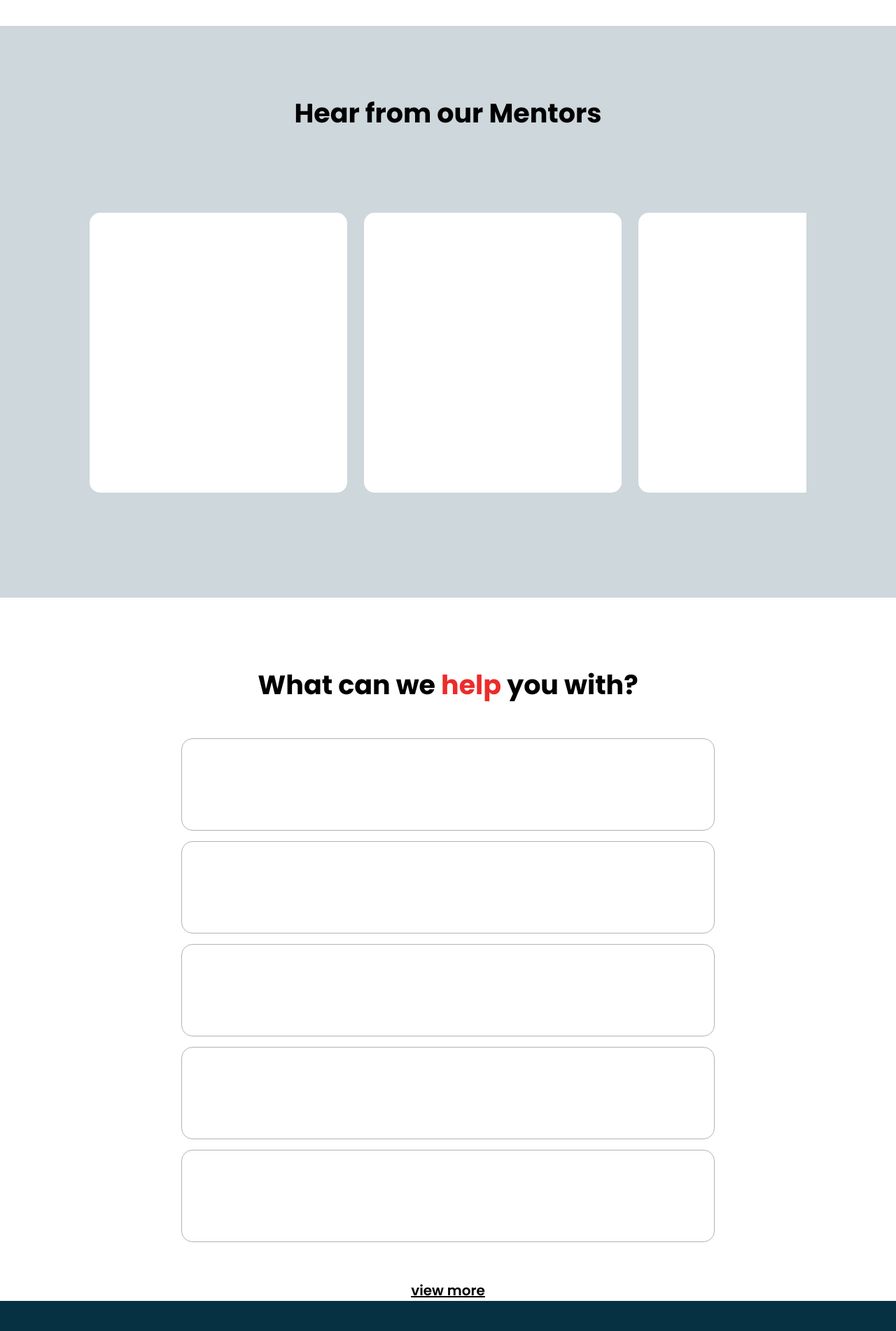
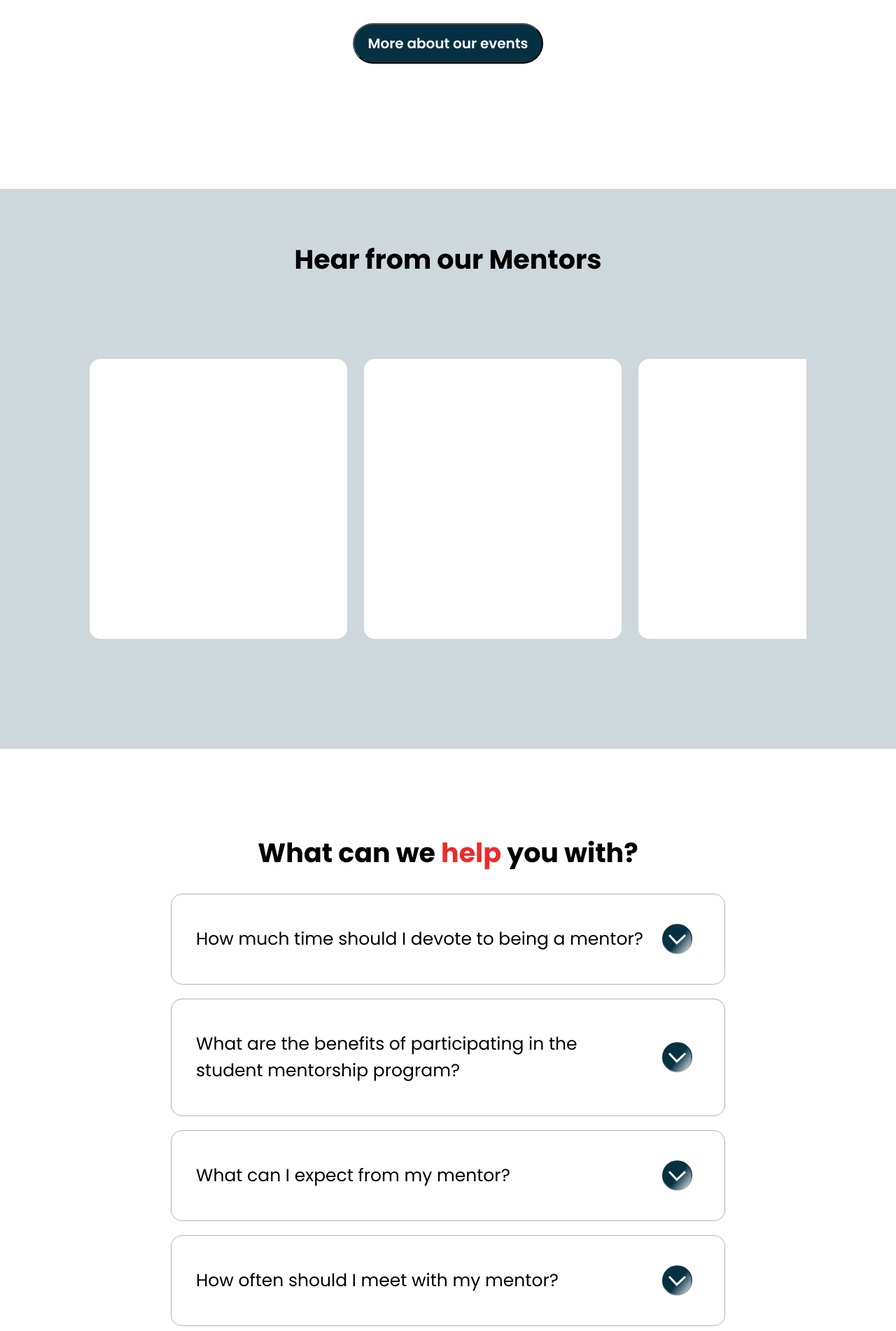
Before and after one commit to Student-Mentorship-Programme/smp-main, a Next.js app: page / in a window 1280 px wide. Shown: the part 1340-3242 px from the top of the page at 70% size. Built offline with nearby package versions, Linux system fonts and the light colour scheme.

Commit message:
QnA Added + HomePage CSS Fixes

```diff
--- a/package.json
+++ b/package.json
@@ -9,6 +9,10 @@
     "lint": "next lint"
   },
   "dependencies": {
+    "@emotion/react": "^11.11.4",
+    "@emotion/styled": "^11.11.0",
+    "@mui/icons-material": "^5.15.11",
+    "@mui/material": "^5.15.11",
     "next": "14.0.1",
     "react": "^18",
     "react-dom": "^18"
--- a/src/_components/pages/Home/Card/QnACards/Card.jsx
+++ b/src/_components/pages/Home/Card/QnACards/Card.jsx
@@ -1,12 +1,33 @@
-import React from 'react'
+import React, { useState } from 'react'
 import styles from './Card.module.css';
+import dropIcon from '@/images/pages/home/drop-down.svg'
+import ArrowUpwardIcon from '@mui/icons-material/ArrowUpward';
+import Image from 'next/image';
 
-const Card = () => {
+const Card = ({ question, answer }) => {
+    const [isOpen, setIsOpen] = useState(false);
+
+    const toggleCard = () => {
+        setIsOpen(!isOpen);
+    };
+
     return (
         <div className={styles.card_container}>
-
+            <div className={`${styles.card_container_text_area} ${isOpen ? styles.opened : styles.closed}`}>
+                <div>
+                    {question}
+                </div>
+                {isOpen && (
+                    <div className={styles.answer_container}>
+                        {answer}
+                    </div>
+                )}
+            </div>
+            <div className={styles.card_container_drop_down} onClick={toggleCard}>
+                <Image src={isOpen ? "" : dropIcon} alt={isOpen ? "Drop-up" : "Drop-down"} />
+            </div>
         </div>
-    )
+    );
 }
 
 export default Card
--- a/src/_components/pages/Home/Card/QnACards/Card.module.css
+++ b/src/_components/pages/Home/Card/QnACards/Card.module.css
@@ -1,6 +1,40 @@
 .card_container {
-    height: 130px;
+    height: auto;
     width: 760px;
     border-radius: 16px;
     border: 1px solid rgb(0, 0, 0, 0.3);
+    margin: 10px 0;
+    display: flex;
+    justify-content: flex-start;
+    align-items: stretch;
+    padding: 35px 15px;
+    transition: height 0.5s ease-in-out;
 }
+
+.card_container_text_area {
+    display: flex;
+    align-items: center;
+    width: 85%;
+    font-size: 25px;
+    padding: 0 20px;
+    margin: 10px 0;
+}
+
+.card_container_text_area.opened {
+    flex-direction: column;
+    align-items: flex-start;
+}
+
+.answer_container {
+    background-color: #ced7db;
+    border-radius: 16px;
+    margin: 20px 0px 0px 0px;
+    padding: 15px;
+    transform: translateX(-5px);
+}
+
+.card_container_drop_down {
+    display: flex;
+    align-items: center;
+    cursor: pointer;
+}
--- a/src/_components/pages/Home/Home.jsx
+++ b/src/_components/pages/Home/Home.jsx
@@ -6,6 +6,38 @@ import EventsCard from "@pages/Home/Card/EventCards/Card";
 import QnACard from "@pages/Home/Card/QnACards/Card"
 import MentorCard from "@pages/Home/Card/MentorCards/Card"
 import vectorImage from '@/images/vector-image.svg'
+
+const mentorQuotes = [
+    {
+        mentor: "",
+        quote: "",
+        branch: "",
+        year: ""
+    }
+]
+
+const questionAnswers = [
+    {
+        question: "How much time should I devote to being a mentor?",
+        answer: "The amount of time you devote to being a mentor can vary based on your availability and the needs of your mentees. Generally, mentors are expected to commit to regular meetings with their mentees, typically ranging from one to two hours per meeting, as well as additional time for communication and support as needed"
+    },
+    {
+        question: "What are the benefits of participating in the student mentorship program?",
+        answer: "Participation in the student mentorship program offers numerous benefits, including personal and professional growth, networking opportunities, access to valuable resources and support, enhanced communication and leadership skills, and a sense of community and belonging"
+    },
+    {
+        question: "What can I expect from my mentor?",
+        answer: "You can expect your mentor to provide guidance, advice, and support tailored to your needs. Mentors are there to help you set goals, overcome challenges, and make the most of your university experience"
+    },
+    {
+        question: "How often should I meet with my mentor?",
+        answer: "The frequency of mentor-mentee meetings can vary depending on your needs and availability. Typically, mentors and mentees meet regularly, such as once a week or biweekly, to maintain consistent communication and progress towards goals"
+    },
+    {
+        question: "What topics can I discuss with my mentor?",
+        answer: "You can discuss a wide range of topics with your mentor, including academic challenges, career exploration, time management, study skills, extracurricular involvement, personal development, and any other concerns or interests you may have"
+    }
+]
 
 const Index = () => {
     return (
@@ -78,7 +110,7 @@ const Index = () => {
                     <div className={styles.main_fourth_container_content_cards}>
                         {
                             Array.from(Array(5)).map((_,index)=>{
-                                return <QnACard/>
+                                return <QnACard question={questionAnswers[index].question} answer={questionAnswers[index].answer}/>
                             })
                         }
                     </div>
--- a/src/_components/pages/Home/Home.module.css
+++ b/src/_components/pages/Home/Home.module.css
@@ -1,9 +1,7 @@
 /* Main Body */
 .main {
-    /* height: 3301px; */
-    /* width: 1440px; */
-    /* width: 100vw; */
     background-color: #ffffff;
+    padding: 10px 0px;
   }
   /* First Section */
 
@@ -11,16 +9,12 @@
     display: flex;
     justify-content: center;
     align-items: center;
-    height: 656px;
-    width: 100%;
-    /* width: 1440px; */
+    height: 100vh;
   }
 
   .main_first_container_content {
     display: flex;
     justify-content: center;
-    height: 464px;
-    /* width: 1152px; */
     width: 80%;
   }
 
@@ -28,17 +22,12 @@
     display: flex;
     flex-direction: column;
     justify-content: space-evenly;
-    height: 464px;
-    /* width: 528px; */
-    width: 45%;
+    width: 47.5%;
   }
 
   .main_first_container_content_title_area_heading {
     display: flex;
     align-items: flex-start;
-    height: 144px;
-    /* width: 528px; */
-    width: 100%;
     font-size: 48px;
     font-weight: 700;
     color: rgb(0, 0, 0, 1);
@@ -46,9 +35,6 @@
   }
 
   .main_first_container_content_title_area_description {
-    height: 210px;
-    /* width: 528px; */
-    width: 36.66vw;
     font-size: 20px;
     font-weight: 400;
     margin-bottom: 24px;
@@ -79,23 +65,18 @@
     display: flex;
     justify-content: center;
     align-items: flex-start;
-    height: 721px;
-    /* width: 1440px; */
+    height: 100vh;
   }
 
-  .main_second_container_content {
+  /* .main_second_container_content {
     height: 625px;
-    /* width: 1152px; */
     width: 80vw;
-  }
+  } */
 
   .main_second_container_content_heading {
     display: flex;
     justify-content: center;
     align-items: center;
-    height: 57px;
-    /* width: 1152px; */
-    width: 80vw;
     margin-bottom: 70px;
   }
 
@@ -108,9 +89,6 @@
     display: flex;
     justify-content: center;
     align-items: center;
-    height: 362px;
-    /* width: 1152px; */
-    width: 80vw;
     margin-bottom: 70px;
   }
 
@@ -125,14 +103,10 @@
   .main_second_container_content_button {
     display: flex;
     justify-content: center;
-    height: 62px;
-    /* width: 1152px; */
-    width: 80vw;
   }
 
   .main_second_container_content_button button {
-    height: 62px;
-    width: 262px;
+    padding: 12px 20px;
     border-radius: 53px;
     background-color: #063143;
     color: #ffffff;
@@ -150,18 +124,15 @@
     display: flex;
     flex-direction: column;
     align-items: center;
-    height: 817px;
-    /* width: 1440px; */
     background-color: #ced7db;
+    height: 100vh;
   }
 
   .main_third_container_content_heading {
     display: flex;
     justify-content: center;
     align-items: center;
-    height: 57px;
-    /* width: 1440px; */
-    margin-top: 96px;
+    margin-top: 72px;
     margin-bottom: 48px;
   }
 
@@ -172,7 +143,6 @@
 
   .main_third_container_content_card_area {
     display: flex;
-    height: 616px;
   }
 
   /* .main_third_container_content_card_area_left_fade,
@@ -184,11 +154,9 @@
   .main_third_container_content_cards {
     display: flex;
     height: 400px;
-    /* width: 1152px; */
     width: 80vw;
     margin-top: 66px;
     overflow-x: auto;
-    overflow-y: hidden;
   }
 
   .main_third_container_content_cards::-webkit-scrollbar {
@@ -206,27 +174,22 @@
     display: flex;
     justify-content: center;
     align-items: flex-end;
-    height: 921px;
-    /* width: 1440px; */
-    margin-bottom: 54px;
+    padding: 100px 0 50px 0;
   }
 
   .main_fourth_container_content {
     display: flex;
     flex-direction: column;
     justify-content: space-between;
-    height: 825px;
-    width: 760px;
   }
 
   .main_fourth_container_content_heading {
     display: flex;
     justify-content: center;
     align-items: center;
-    height: 57px;
-    width: 760px;
     font-size: 38px;
     font-weight: 700;
+    margin: 20px 0;
   }
 
   .main_fourth_container_content_heading span {
@@ -238,16 +201,13 @@
     flex-direction: column;
     justify-content: space-between;
     align-items: center;
-    height: 720px;
-    width: 760px;
   }
 
   .main_fourth_container_option {
     display: flex;
     justify-content: center;
     align-items: center;
-    height: 30px;
-    /* width: 1440px; */
+    margin-bottom: 75px;
   }
 
   .main_fourth_container_option a {
--- a/src/app/about-us/page.jsx
+++ b/src/app/about-us/page.jsx
@@ -1,7 +1,8 @@
 import AboutUsPage from '@/_components/pages/AboutUs/AboutUs';
 
 export const metadata = {
-
+    title: "About-Us",
+    description: "About SMP, IIT Roorkee"
 }
 
 const AboutUs = () => {
--- a/src/app/events/page.jsx
+++ b/src/app/events/page.jsx
@@ -1,6 +1,11 @@
 import React from 'react';
 import styles from "../page.module.css";
 import EventsPage from "@components/pages/events/page"
+
+export const metadata = {
+    title: 'Events',
+    description: 'SMP - Events',
+}
 
 const Events = () => {
     return (
```
Also changed, not shown: public/images/pages/home/drop-down.svg (added), 1 other file (tests, documents, lock files or other folders).
